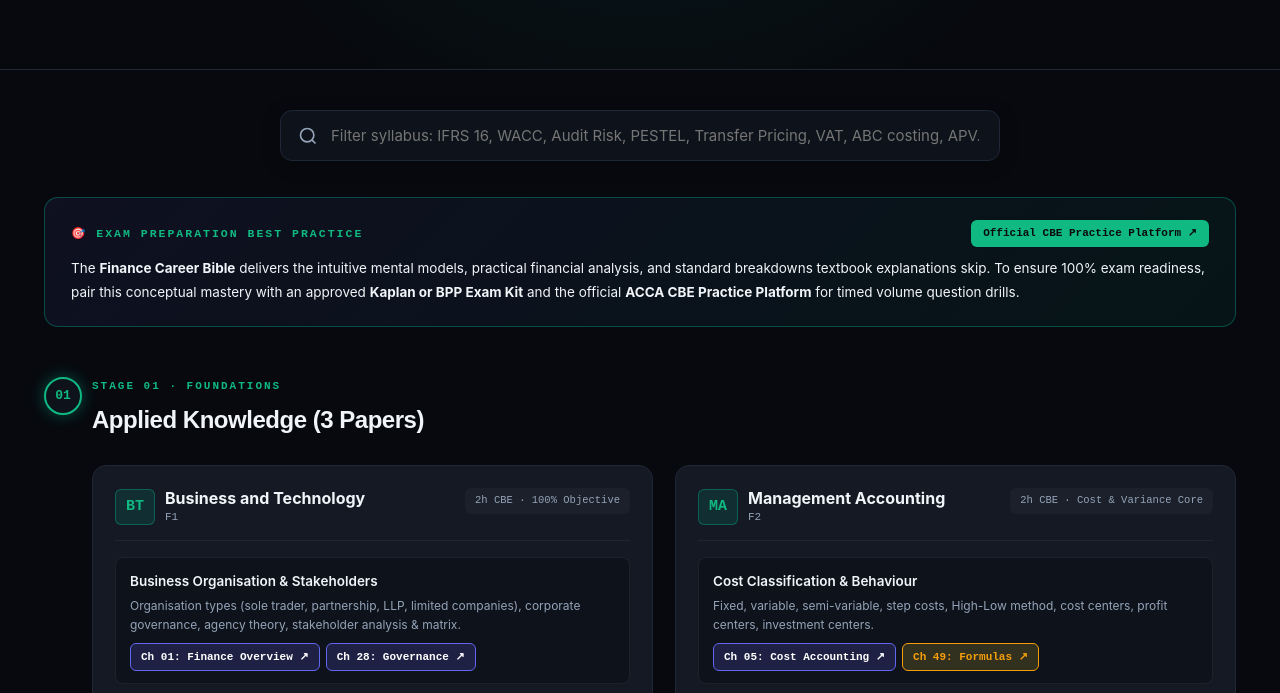
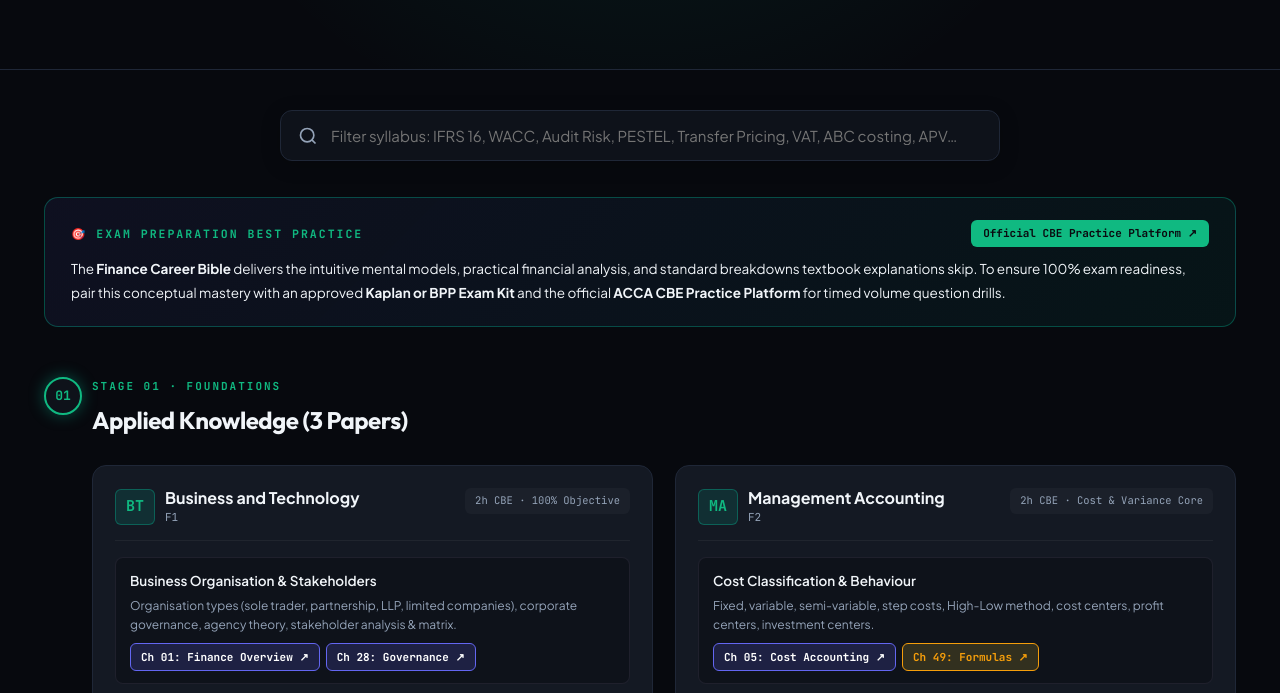
Before and after one commit to Ashish-real/ACCA, a website: page ACCA_Syllabus_Mapping.html in a window 1280 px wide. Shown: the part 374-1067 px from the top of the page. Drawn offline with Linux system fonts and the light colour scheme.

Commit message:
M48: Add identical Google Fonts typography bundle to syllabus timeline to unify text rendering

```diff
--- a/ACCA_Syllabus_Mapping.html
+++ b/ACCA_Syllabus_Mapping.html
@@ -4,6 +4,10 @@
 <meta charset="UTF-8">
 <meta name="viewport" content="width=device-width, initial-scale=1.0">
 <title>ACCA 13-Paper Syllabus Timeline | Finance Career Bible</title>
+<link rel="preconnect" href="https://fonts.googleapis.com">
+<link rel="preconnect" href="https://fonts.gstatic.com" crossorigin>
+<link href="https://fonts.googleapis.com/css2?family=JetBrains+Mono:wght@400;500;700&family=Newsreader:ital,opsz,wght@0,6..72,400;0,6..72,600;1,6..72,400;1,6..72,700&family=Outfit:wght@400;500;600;700;800;900&family=Plus+Jakarta+Sans:wght@300;400;500;600;700;800&display=swap" rel="stylesheet">
+<link rel="icon" type="image/svg+xml" href="favicon.svg" />
 <link rel="stylesheet" href="style.css">
 <style>
   /* ── CUSTOM TIMELINE ENHANCEMENTS LAYERED ON STYLE.CSS ── */
```
